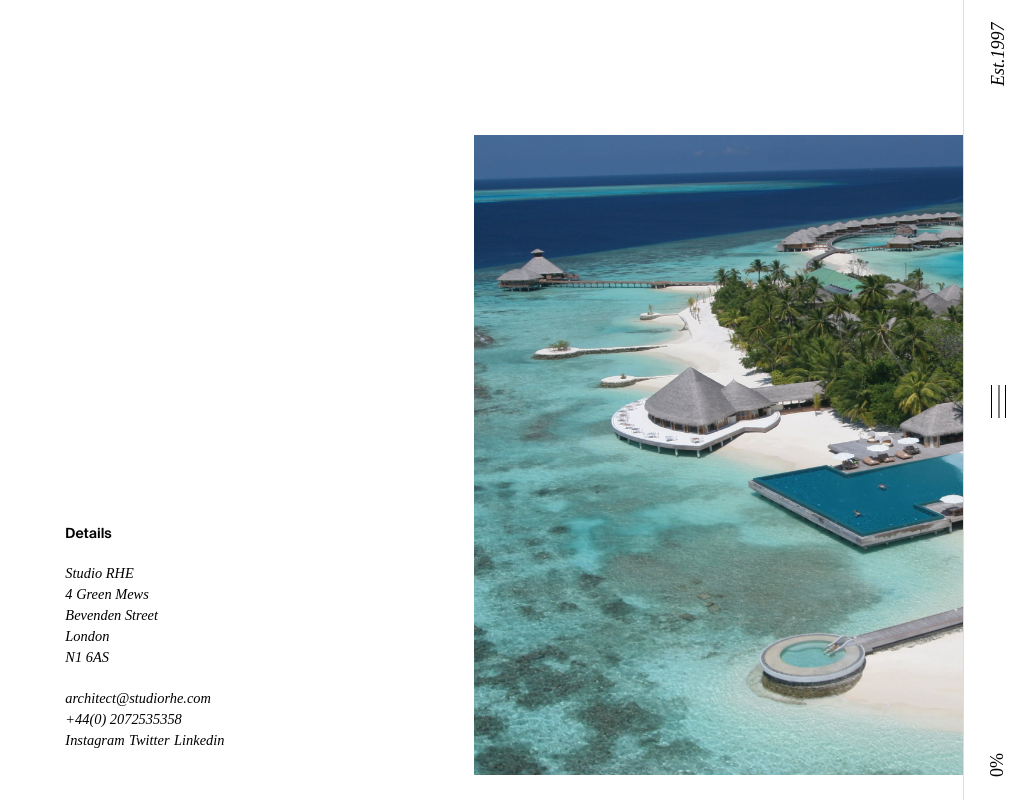
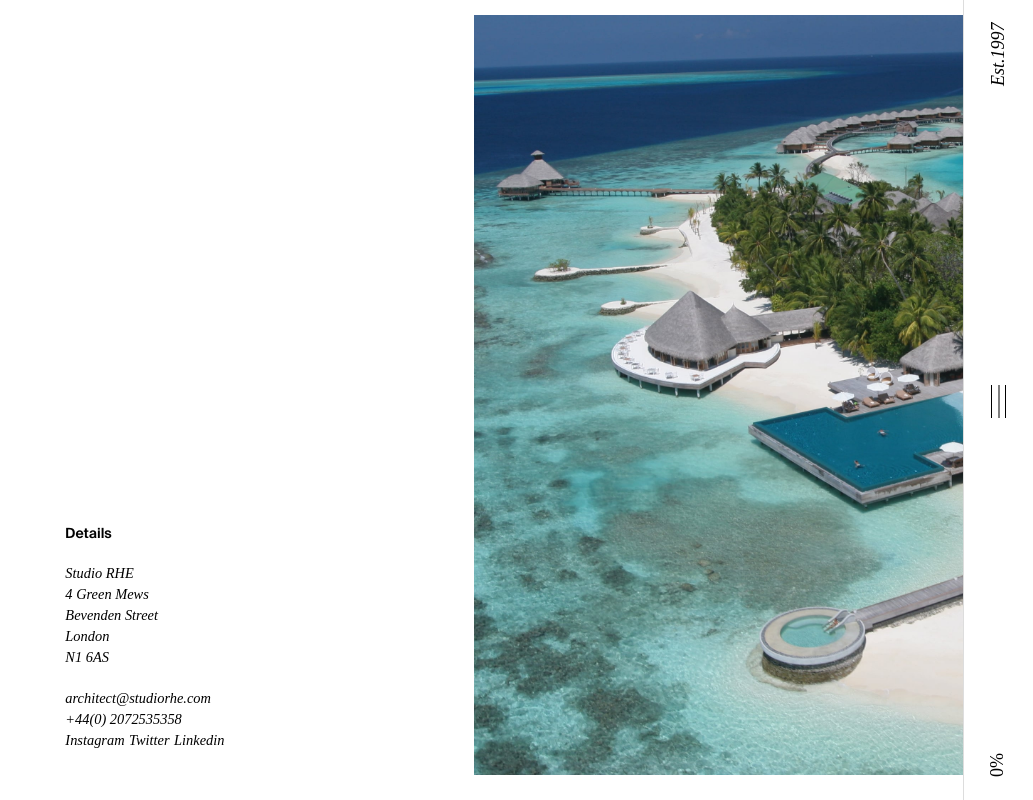
Before and after one commit to BeforeChristmas/StudioRhe, a plain HTML site: page contact.html in a window 1280 px wide. Shown: the full height of the page, 247-1280 px from the left. Drawn offline with Linux system fonts and the light colour scheme; a web font is replaced by a local one.

Commit message:
Update contact.css

```diff
--- a/common/css/contact.css
+++ b/common/css/contact.css
@@ -107,7 +107,7 @@ body {
 }
 .main figure img {
     width: 780px;
-    height: 50vw;
+    height: 95vh;
 }
 
 
```
